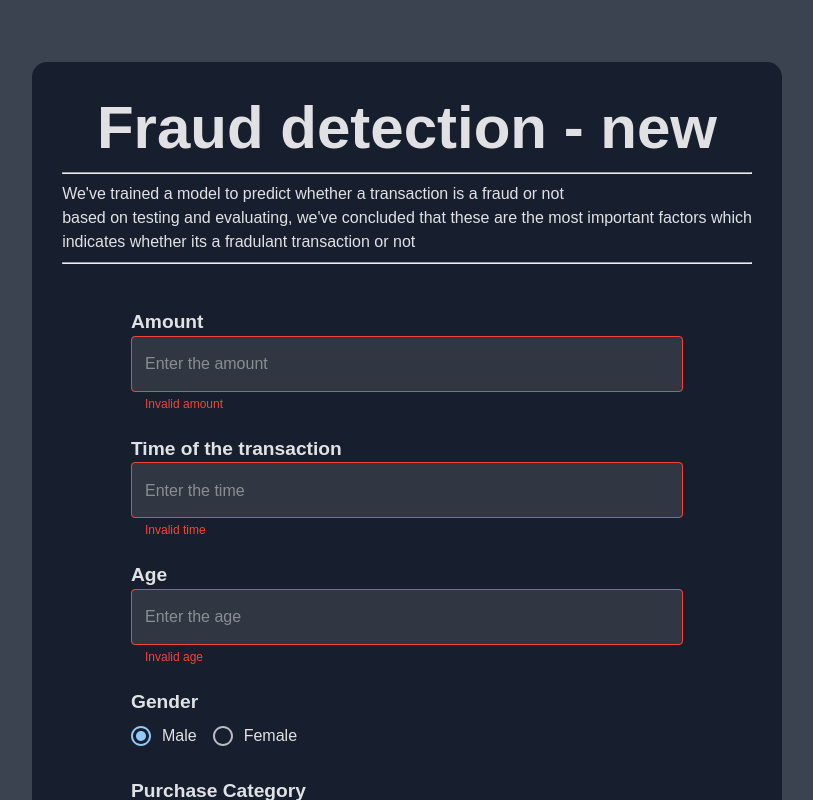
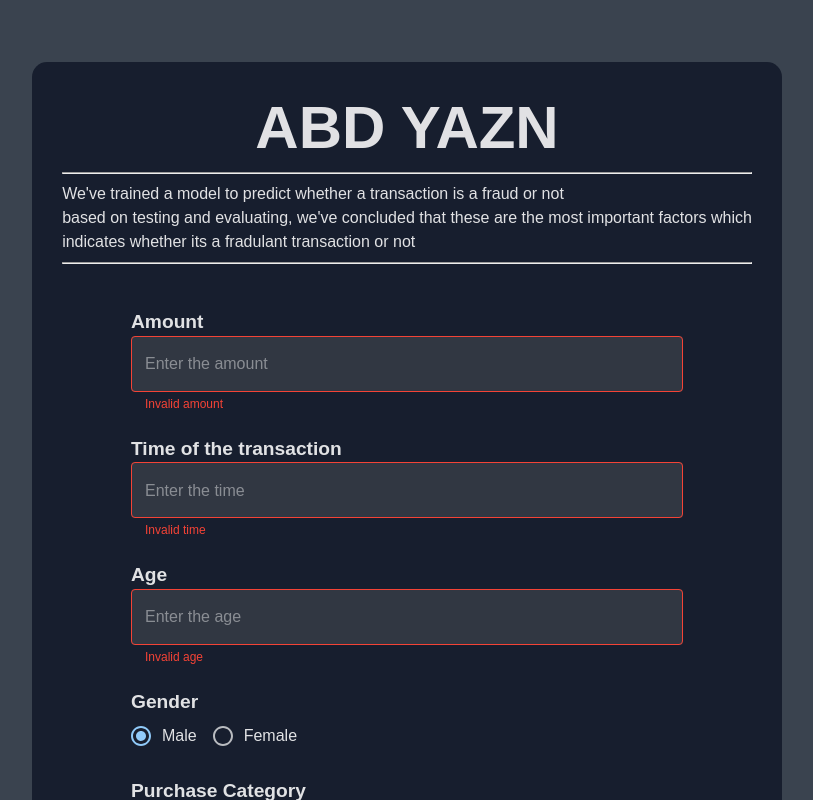
Before and after one commit to yazanzamel/fdd, a React (Vite) app: page / in a window 1280 px wide. Shown: the top 800 px of the page, without its empty margins (233-1046 px from the left). Built offline with nearby package versions, Linux system fonts and the light colour scheme.

Commit message:
Update MyForm.jsx

```diff
--- a/src/components/MyForm.jsx
+++ b/src/components/MyForm.jsx
@@ -73,7 +73,7 @@ export default function FormDataComponent() {
   return (
     <div style={{backgroundColor: '#171E2E', margin: '30px', padding: '30px', borderRadius: '15px'}}>
       <Typography variant="h2" align="center" sx={{ fontWeight: 'bold' }}>
-        Fraud detection - new
+        ABD YAZN
       </Typography>
       <hr></hr>
       <Typography variant="body1" align="left" >
```
